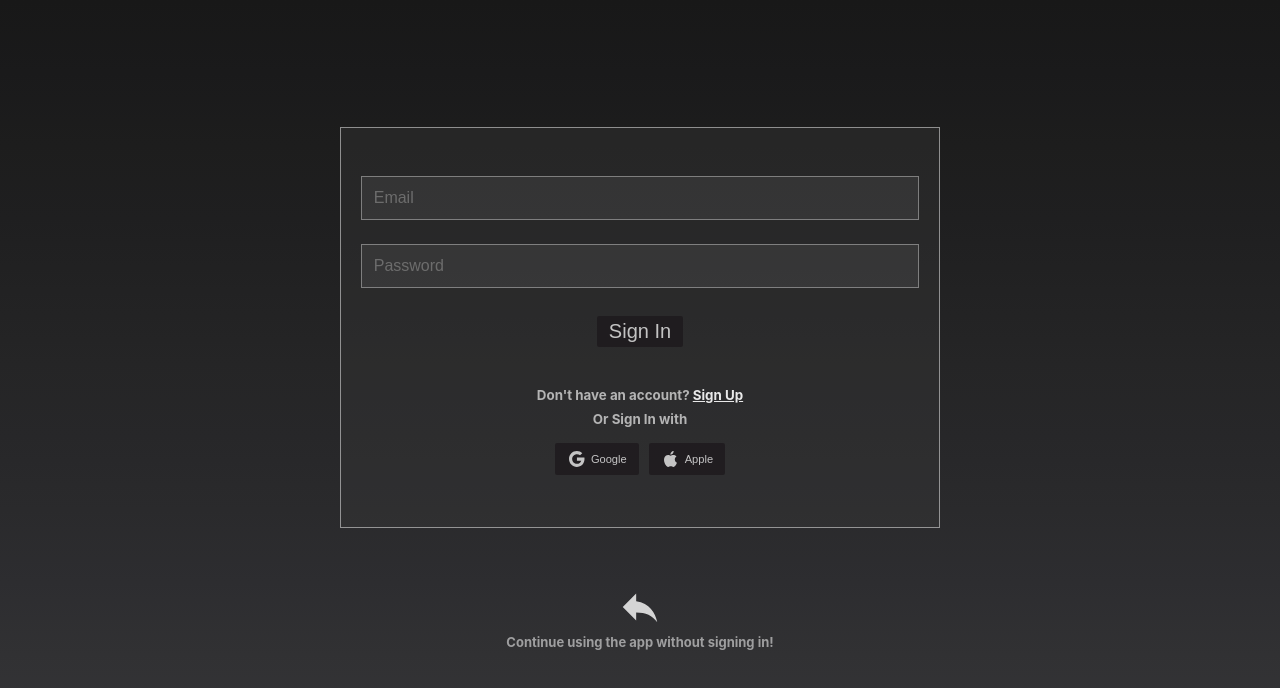
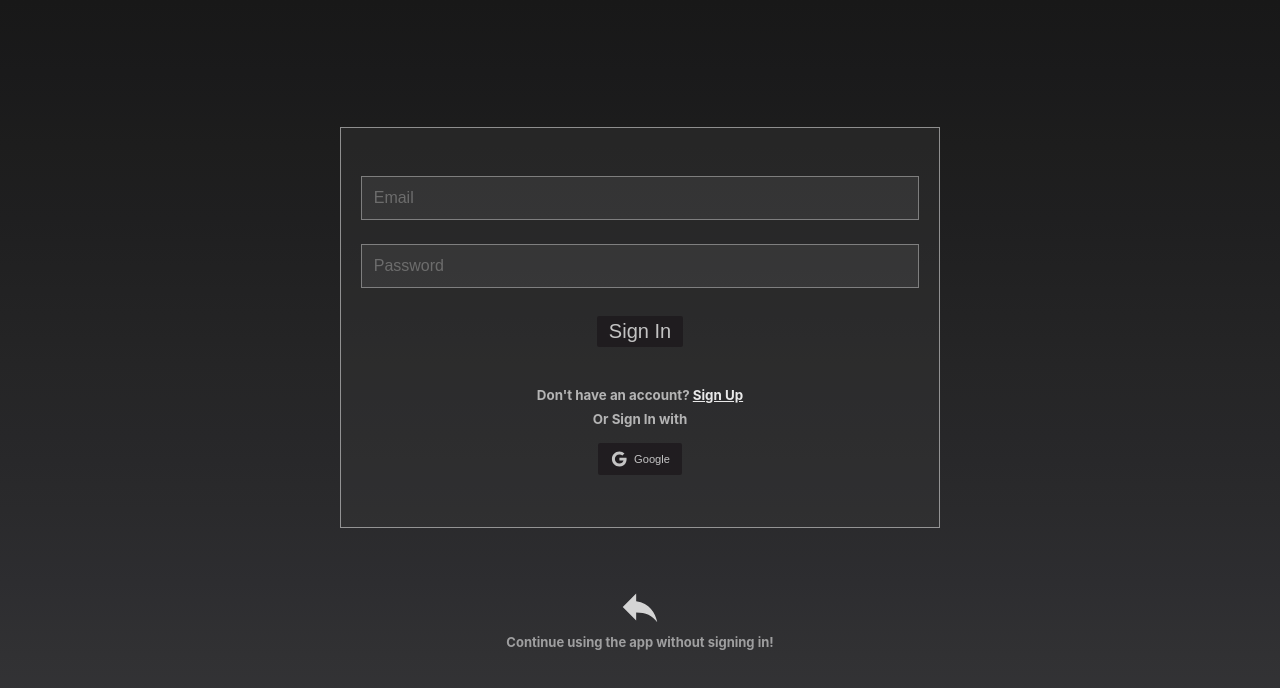
Before and after one commit to younis3/pomodoro, a React (Create React App) app: page /login in a window 1280 px wide. Shown: the top 688 px of the page. Built offline with nearby package versions, Linux system fonts and the light colour scheme.

Commit message:
removed apple logo

```diff
--- a/src/pages/LoginPage.jsx
+++ b/src/pages/LoginPage.jsx
@@ -1,7 +1,6 @@
 import styled from "styled-components";
 import { Link } from "react-router-dom";
 import GoogleIcon from "@mui/icons-material/Google";
-import AppleIcon from "@mui/icons-material/Apple";
 import ReplyIcon from "@mui/icons-material/Reply";
 
 const LoginPage = () => {
@@ -18,19 +17,11 @@ const LoginPage = () => {
             </h4>
             <h4>
               Or Sign In with
-              <div className="googleAppleWrapper">
               <div className="google">
                 <button>
-                    <GoogleIcon style={{ paddingRight: "5px" }} />
+                  <GoogleIcon style={{ paddingRight: "6px" }} />
                   Google
                 </button>
-                </div>
-                <div className="apple">
-                  <button>
-                    <AppleIcon style={{ paddingRight: "5px" }} />
-                    Apple
-                  </button>
-                </div>
               </div>
             </h4>
           </StyledForm>
@@ -61,23 +52,9 @@ const StyledOuter = styled.div`
   overflow-x: hidden;
   overflow-y: hidden;
   height: 100vh;
-
-  /* position: fixed; */
-  /* position: relative; */
-  /* height: 100vh; */
-
-  /* height: 100vh; */
-  /* margin: 0 auto; */
-  /* overflow-y: hidden; */
 `;
 
 const StyledFormContainer = styled.div`
-  /* margin: 0; */
-  /* position: absolute; */
-  /* top: 45%; */
-  /* left: 50%; */
-  /* -ms-transform: translate(-50%, -50%); */
-  /* transform: translate(-50%, -50%); */
   margin-top: -3vh;
   width: 600px;
   background-color: #3b393962;
@@ -132,9 +109,7 @@ const StyledForm = styled.form`
     a {
       color: #ffffff;
     }
-    .googleAppleWrapper {
-      display: flex;
-      div {
+    .google {
       padding-left: 5px;
       padding-right: 5px;
       text-align: center;
@@ -146,26 +121,21 @@ const StyledForm = styled.form`
       }
     }
   }
-  }
 `;
 
 const StyledContinue = styled.div`
-  /* position: relative; */
   margin-top: 7vh;
-  /* margin: 0; */
-  /* -ms-transform: translate(-50%, -50%);
-  transform: translate(-50%, -50%); */
-  /* left: 50%;
-  top: 81%; */
   opacity: 0.8;
   width: 100%;
   &:hover {
     cursor: pointer;
-    color: #7896ef;
   }
   h3 {
     color: whitesmoke;
     opacity: 0.7;
     font-size: small;
+    &:hover {
+      color: #98daee;
+    }
   }
 `;
--- a/src/pages/SignUpPage.jsx
+++ b/src/pages/SignUpPage.jsx
@@ -106,16 +106,18 @@ const StyledForm = styled.form`
 `;
 
 const StyledContinue = styled.div`
-  margin-top: 6vh;
+  margin-top: 7vh;
   opacity: 0.8;
   width: 100%;
   &:hover {
     cursor: pointer;
-    color: #7896ef;
   }
   h3 {
     color: whitesmoke;
     opacity: 0.7;
     font-size: small;
+    &:hover {
+      color: #98daee;
+    }
   }
 `;
```
Lines whose indentation alone changed are shown as unchanged.
